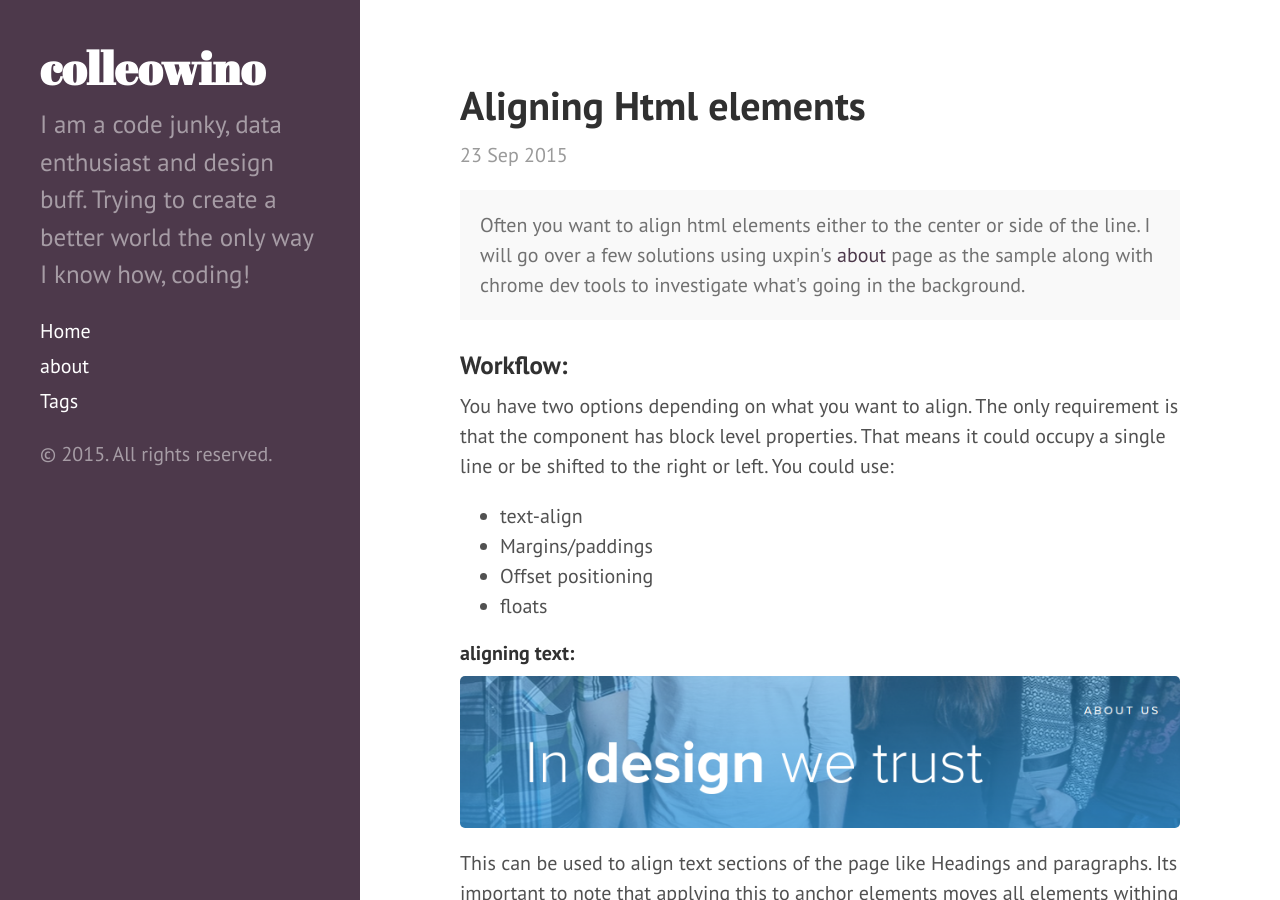
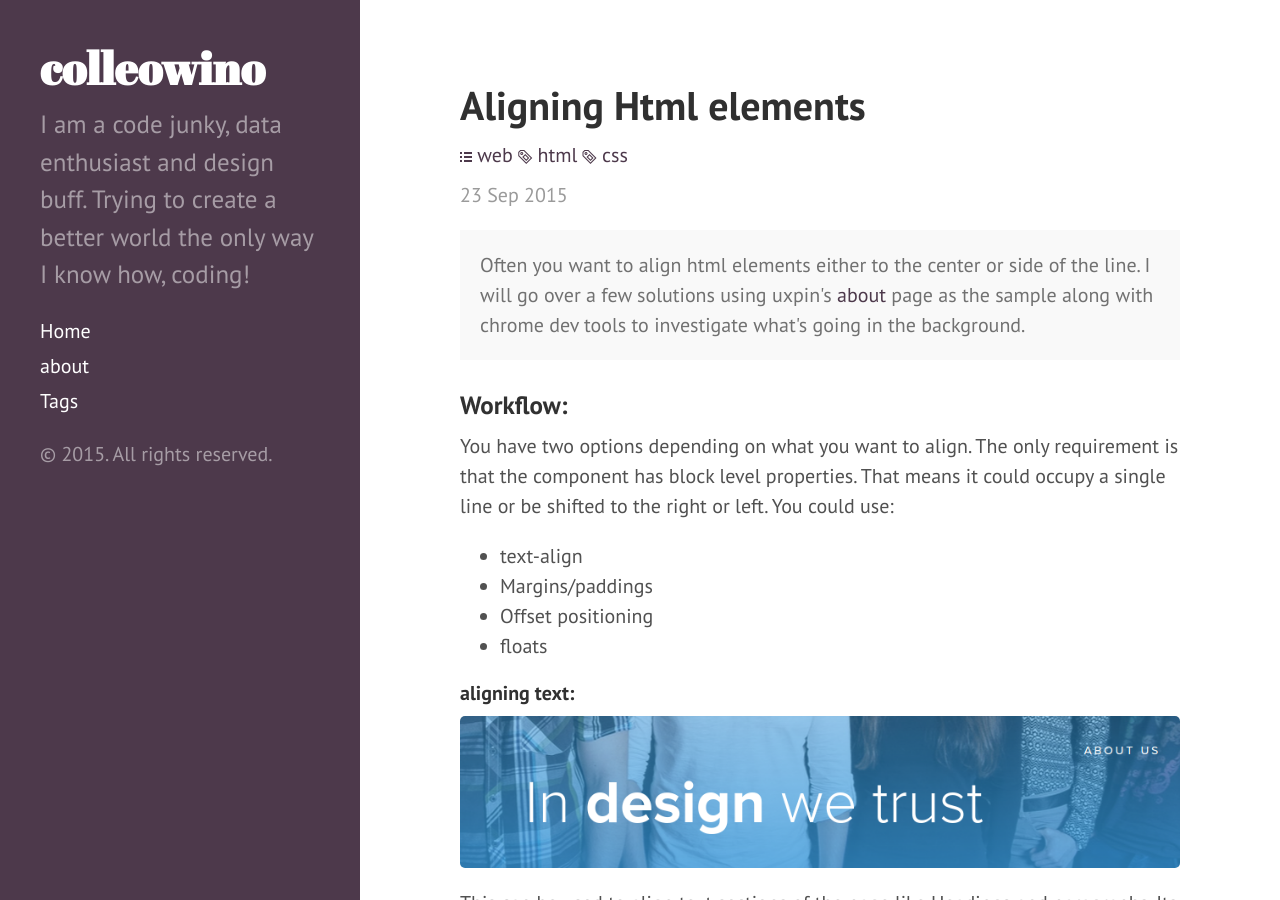
Before and after one commit to colleowino/colleowino.github.io, a Jekyll site: the page built from _posts/2015-09-23-aligning-html-elements.md, in a window 1280 px wide and 900 px high. Built offline with Jekyll 4.4.1, drawn with Linux system fonts in a browser that asks for light colours; Markdown is read by kramdown in place of the engine named in the settings.

Commit message:
added tags to alignment post

```diff
--- a/_posts/2015-09-23-aligning-html-elements.md
+++ b/_posts/2015-09-23-aligning-html-elements.md
@@ -3,6 +3,8 @@ layout:     post
 title:      "Aligning Html elements"
 date:       2015-09-23 18:45:00
 author:     "colleowino"
+tags: html css
+categories: web
 published: true
 ---
 
```
